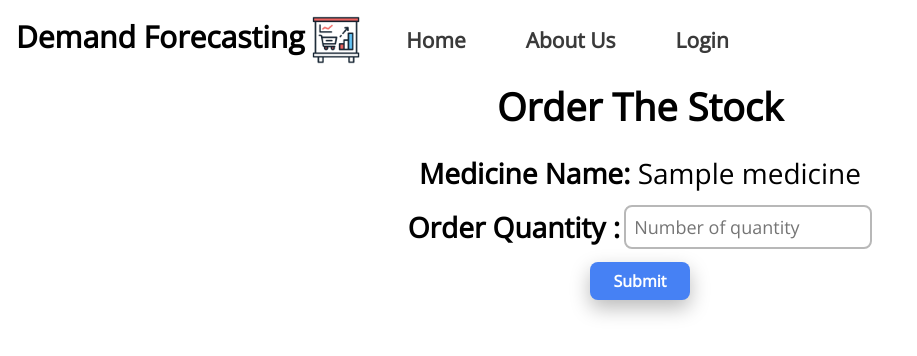
After one commit to RajatDodwadkar/DemandForecasting, a Django app: page /fillstock/1 in a window 1280 px wide. The commit adds this page. Shown: the top 356 px of the page, without its empty margins (0-917 px from the left). Run offline with Django 4.2, Linux system fonts and the light colour scheme; tables that the repository leaves empty hold one stand-in row (values such as "Sample post"); parts of the project's set-up code (start-up, migrations or seed data) failed here and were passed over.

Commit message:
Added feature order medicine

```diff
--- a/app/urls.py
+++ b/app/urls.py
@@ -6,6 +6,7 @@ urlpatterns = [
     path('tools/', views.tools, name='tools'),
 	path('aboutus/', views.about_us, name='aboutus'),
     path('shop/', views.shop, name="shop"),
+    path('fillstock/<int:med_id>', views.fill_stock, name="fillstock"),
 
 	# Authentication
 	path('login/', views.log_in, name='log_in'),
--- a/app/views.py
+++ b/app/views.py
@@ -85,3 +85,12 @@ def shop(request):
     context['medicines'] = medicines
     # print(CART)
     return render(request, 'shop/shop.html', context)
+
+def fill_stock(request, med_id):
+    context = {}
+    if request.method == "POST":
+        msg="Order Sent Successfully!"
+        return redirect(f'/shop/?msg={msg}')
+    med = models.Medicine.objects.get(pk=med_id)
+    context['med'] = med
+    return render(request, 'shop/fillstock.html', context)
--- /dev/null
+++ b/static/css/shop/fillstock-style.css
@@ -0,0 +1,52 @@
+#home-container {
+    width: 100%;
+    flex-direction: column;
+}
+
+.qty-form {
+    display: flex;
+    flex-direction: column;
+    justify-content: center;
+    align-items: center;
+}
+
+.med-name {
+    font-size: 28px;
+    font-weight: 600;
+}
+
+.qty-label {
+    font-size: 28px;
+    font-weight: 600;
+    white-space: nowrap;
+    margin: 16px 0;
+}
+
+.qty-input {
+  outline: none;
+  padding: 8px;
+  align-items: center;
+  width: 100%;
+  border-radius: 8px;
+  border: 2px solid #b8b8b8;
+  font-size: large;
+}
+
+.inp-group {
+    display: flex;
+    flex-direction: row;
+    justify-content: center;
+    align-items: center;
+}
+
+.submit-btn {
+    padding: 8px 24px;
+    font-weight: bold;
+    font-size: 16px;
+    background-color: #4681f4;
+    color: white;
+    outline: none;
+    border: none;
+    border-radius: 8px;
+    box-shadow: 0px 8px 20px 0px #bbbbbb;
+}
--- a/static/css/shop/shop-style.css
+++ b/static/css/shop/shop-style.css
@@ -83,3 +83,9 @@
   border-radius: 8px;
   border: 2px solid #b8b8b8;
 }
+
+.msg {
+  color: #37b319;
+  font-size: 24px;
+  font-weight: bold;
+}
--- /dev/null
+++ b/templates/shop/fillstock.html
@@ -0,0 +1,27 @@
+{% extends 'base.html' %}
+{% load static %}
+
+{% block stylelink %}
+<link rel="stylesheet" href="{% static 'css/shop/fillstock-style.css' %}" />
+{% endblock %}
+
+{% block title %}Home{% endblock %}
+
+{% block body %}
+<main id="home-container" class="container">
+    <h3>Order The Stock</h3>
+    <br>
+    <div>
+        <span class="med-name">Medicine Name: </span>
+        <span style="font-size: 28px;"> {{ med.name }}</span>
+    </div>
+    <form class="qty-form" action="{% url 'fillstock' med.id %}" method="post">
+        {% csrf_token %}
+        <div class="inp-group">
+            <label class="qty-label" >Order Quantity : </label>&nbsp;
+            <input required name="qty" class="qty-input" min="1" placeholder="Number of quantity" type="number">
+        </div>
+        <button class="submit-btn" type="submit" >Submit</button>
+    </form>
+</main>
+{% endblock %}
--- a/templates/shop/shop.html
+++ b/templates/shop/shop.html
@@ -17,6 +17,9 @@
         <button class="btn" id="search-submit" type="submit">Search</button>
     </form>
   </div>
+  {% if request.GET.msg %}
+    <p class="msg" >{{ request.GET.msg}}</p>
+  {% endif %}
   <div class="row">
     {% for med in medicines %}
         <div class="col">
@@ -29,7 +32,7 @@
                 </div>
                 <hr class="card-divider">
                 <div class="row card-actions">
-                    <a class="btn" style="background-color: #55c2da;" href="#">Order</a>
+                    <a class="btn" style="background-color: #55c2da;" href="{% url 'fillstock' med.id %}">Order</a>
                     {% if med.name not in CART %}
                         <form action="/shop/" method="post">
                             {% csrf_token %}
```
